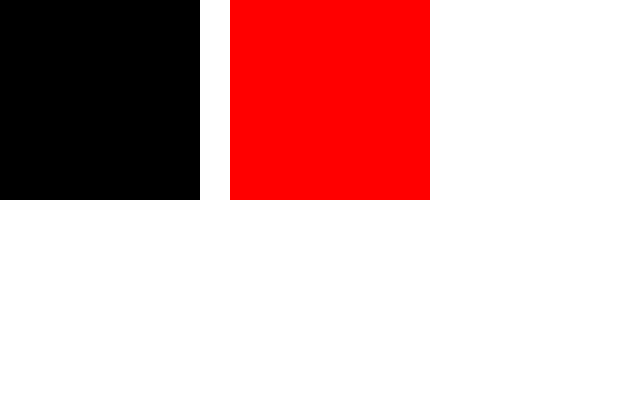
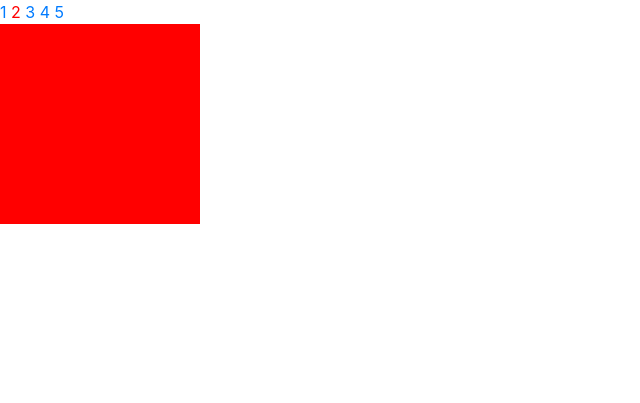
Before and after one commit to HuangLiQing666/uuu9, a plain HTML site: page public/123.html in a window 1280 px wide. Shown: the whole page, without its empty margins (0-640 px from the left). Drawn offline with Linux system fonts and the light colour scheme.

Commit message:
定位导航栏

```diff
--- a/public/123.html
+++ b/public/123.html
@@ -10,28 +10,71 @@
     <script src="boot/js/popper.min.js"></script>
     <script src="boot/js/bootstrap.min.js"></script>
     <style>
+        .all{
+            width:200px;
+            overflow: hidden;
+            position: relative;
+        }
         .dd{
-            width:500px;height:200px;
-            overflow: hidden;}
+            width:1000px;height:200px;
+            overflow: hidden;
+            position: relative;
+            left:0px;
+            transition:all 1s;
+        }
+
         .dd>div{
             width:200px;height:200px;
             float:left;
         }
-        .dd>div+div{margin-left:30px;}
-        .d1{background:#000;}
-        .d2{background:#f00;}
-        .d3{background:#0f0;}
-        .d4{background:#00f;}
-        .d5{background:#ff0;}
+        #d1{background:#000;}
+        #d2{background:#f00;}
+        #d3{background:#0f0;}
+        #d4{background:#00f;}
+        #d5{background:#ff0;}
+        .on{color:#f00;}
     </style>
 </head>
 <body>
-<div class="dd">
-    <div class="d1"></div>
-    <div class="d2"></div>
-    <div class="d3"></div>
-    <div class="d4"></div>
-    <div class="d5"></div>
+<div class="tab">
+    <a class="on" data-target="d1" href="javascript:;">1</a>
+    <a data-target="d2" href="javascript:;">2</a>
+    <a data-target="d3" href="javascript:;">3</a>
+    <a data-target="d4" href="javascript:;">4</a>
+    <a data-target="d5" href="javascript:;">5</a>
 </div>
+<div class="all">
+    <div class="dd">
+        <div id="d1"></div>
+        <div id="d2"></div>
+        <div id="d3"></div>
+        <div id="d4"></div>
+        <div id="d5"></div>
+    </div>
+</div>
+<script>
+    window.onload=function(){
+        var dd=document.getElementsByClassName("dd")[0];
+        var tab=document.getElementsByClassName("tab")[0];
+        var i=0;
+        var a=Array.from(document.querySelectorAll("div.tab>a"));
+        tab.onclick=function(e){
+            var c= e.target;
+            var d= a.indexOf(c);
+            console.log(d)
+        }
+        setInterval(function(){
+            if(i>4){
+                i=0;
+            }
+                dd.style.left=-200*i+"px";
+                i++;
+            a[i-1].className="on";
+            $(a[i-1]).siblings().removeClass();
+            console.log(i)
+            console.log(a[i-1])
+        },2000);
+    }
+</script>
 </body>
 </html>
```
Also changed, not shown: public/index.html (+31 -8 lines).
